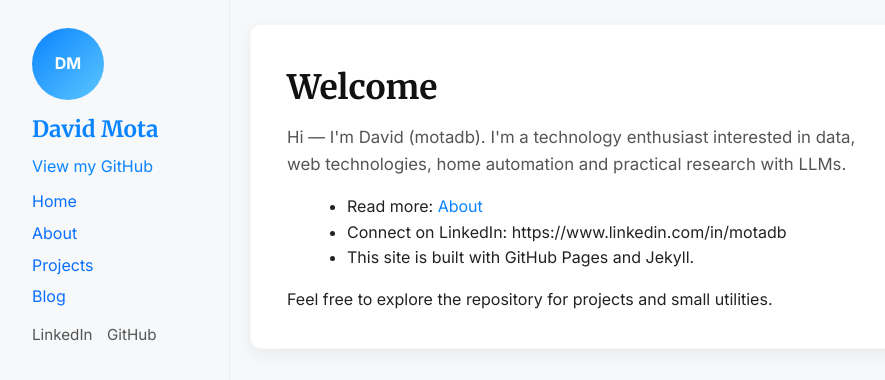
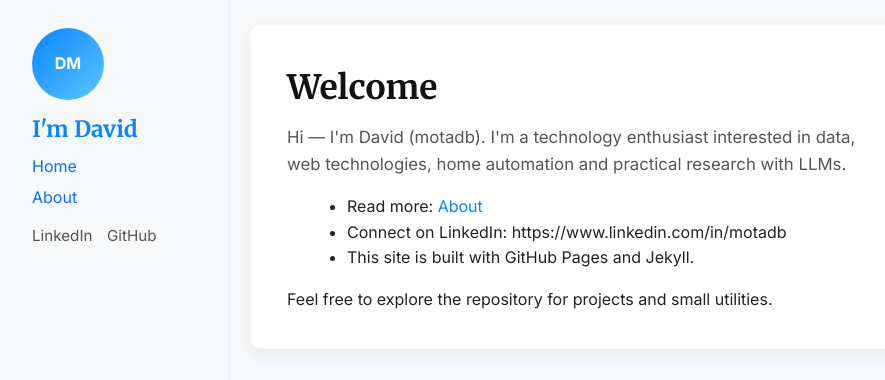
Before and after one commit to motadb/motadb.github.io, a Jekyll site: the page built from index.md, in a window 1280 px wide and 900 px high. Shown: the top 380 px of the window, without its empty margins (160-1045 px from the left). Built offline with Jekyll 4.4.1, drawn with Linux system fonts in a browser that asks for light colours.

Commit message:
Customization - side menu

```diff
--- a/_layouts/default.html
+++ b/_layouts/default.html
@@ -12,13 +12,13 @@
       <aside class="sidebar">
         <div class="sidebar-inner">
           <div class="avatar">DM</div>
-          <h1 class="site-title"><a href="{{ '/' | relative_url }}">David Mota</a></h1>
-          <p class="site-sub"><a href="https://github.com/motadb">View my GitHub</a></p>
+          <h1 class="site-title"><a href="{{ '/' | relative_url }}">I'm David</a></h1>
+         <!-- <p class="site-sub"><a href="https://github.com/motadb">View my GitHub</a></p> -->
           <nav class="main-nav" aria-label="Primary Navigation">
             <a href="{{ '/' | relative_url }}">Home</a>
             <a href="{{ '/about' | relative_url }}">About</a>
-            <a href="{{ '/projects' | relative_url }}">Projects</a>
-            <a href="{{ '/blog' | relative_url }}">Blog</a>
+           <!-- <a href="{{ '/projects' | relative_url }}">Projects</a> -->
+           <!-- <a href="{{ '/blog' | relative_url }}">Blog</a> -->
           </nav>
           <div class="social">
             <a href="https://www.linkedin.com/in/motadb">LinkedIn</a>
@@ -36,7 +36,7 @@
       </main>
     </div>
 
-    <footer class="page-wrapper" style="margin-top:48px;color:#777;font-size:0.95rem">
+    <footer class="page-wrapper" style="margin-top:48px;color:#777;font-size:0.95rem" position="centered">
       <p>Hosted on GitHub Pages</p>
     </footer>
   </body>
```
